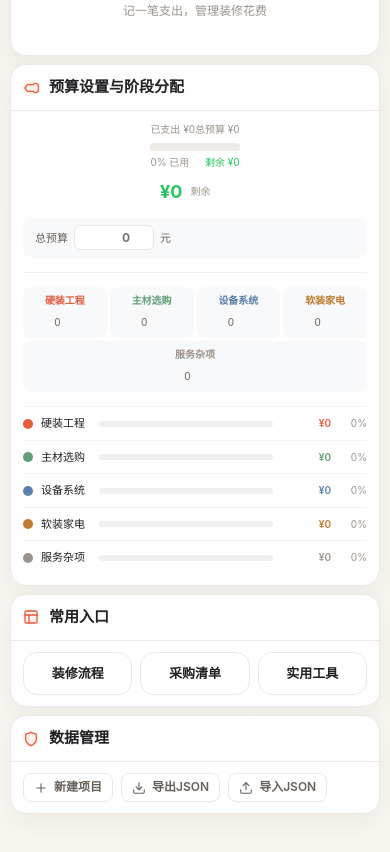
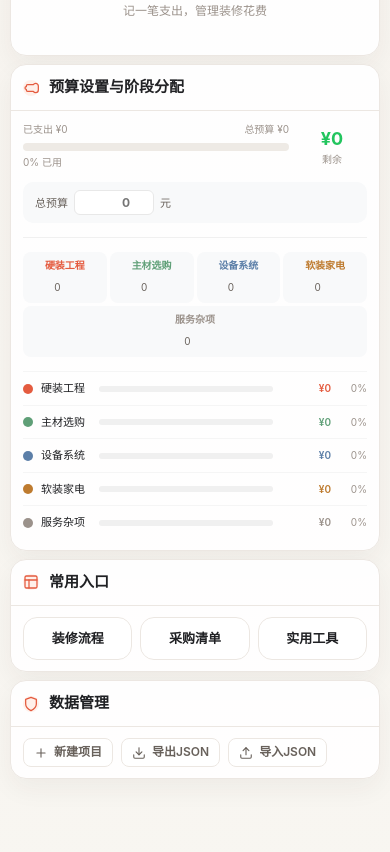
Before and after one commit to fenghuo1943/zhuangxiu, a React (Vite) app in the folder frontend/: page / in a window 390 px wide. Shown: the part 1320-2172 px from the top of the page. Built offline with nearby package versions, Linux system fonts and the light colour scheme.

Commit message:
完善主页显示

```diff
--- a/frontend/src/styles/components.css
+++ b/frontend/src/styles/components.css
@@ -1415,15 +1415,15 @@ input[type="checkbox"] { accent-color: var(--fresh-green); width: 18px; height:
 
   /* Budget mobile */
   .budget-summary-bar {
-    flex-direction: column;
-    gap: 10px;
+    flex-direction: row;
+    gap: 12px;
   }
   .budget-summary-right {
-    display: flex;
-    align-items: center;
-    gap: 8px;
+    display: block;
+    text-align: center;
   }
   .budget-summary-right b { font-size: 20px; }
+  .budget-remaining-label { display: none; }
 
   .budget-total-input-row { font-size: 11px; }
   .budget-total-input { width: 80px; font-size: 12px; }
```
